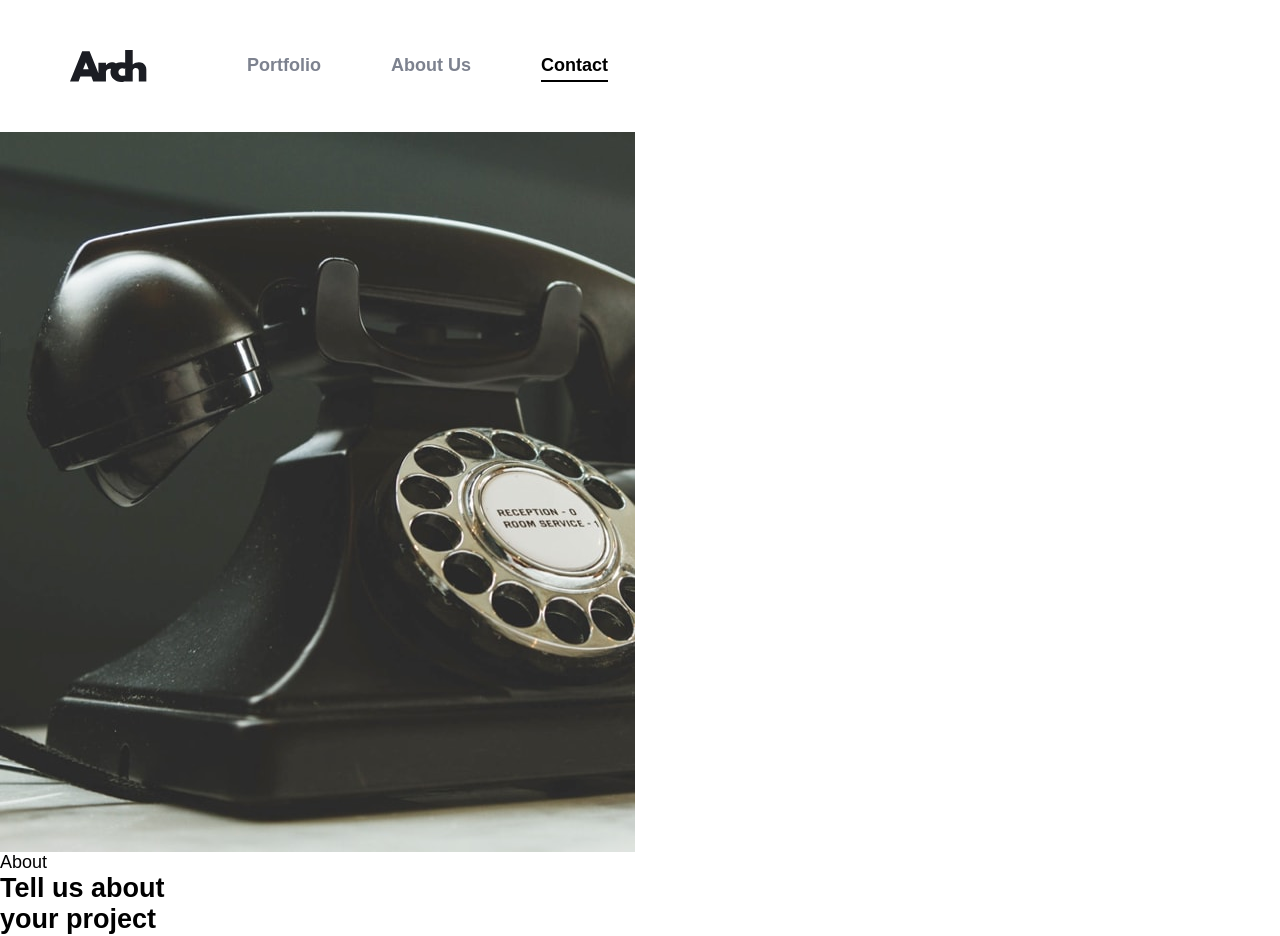
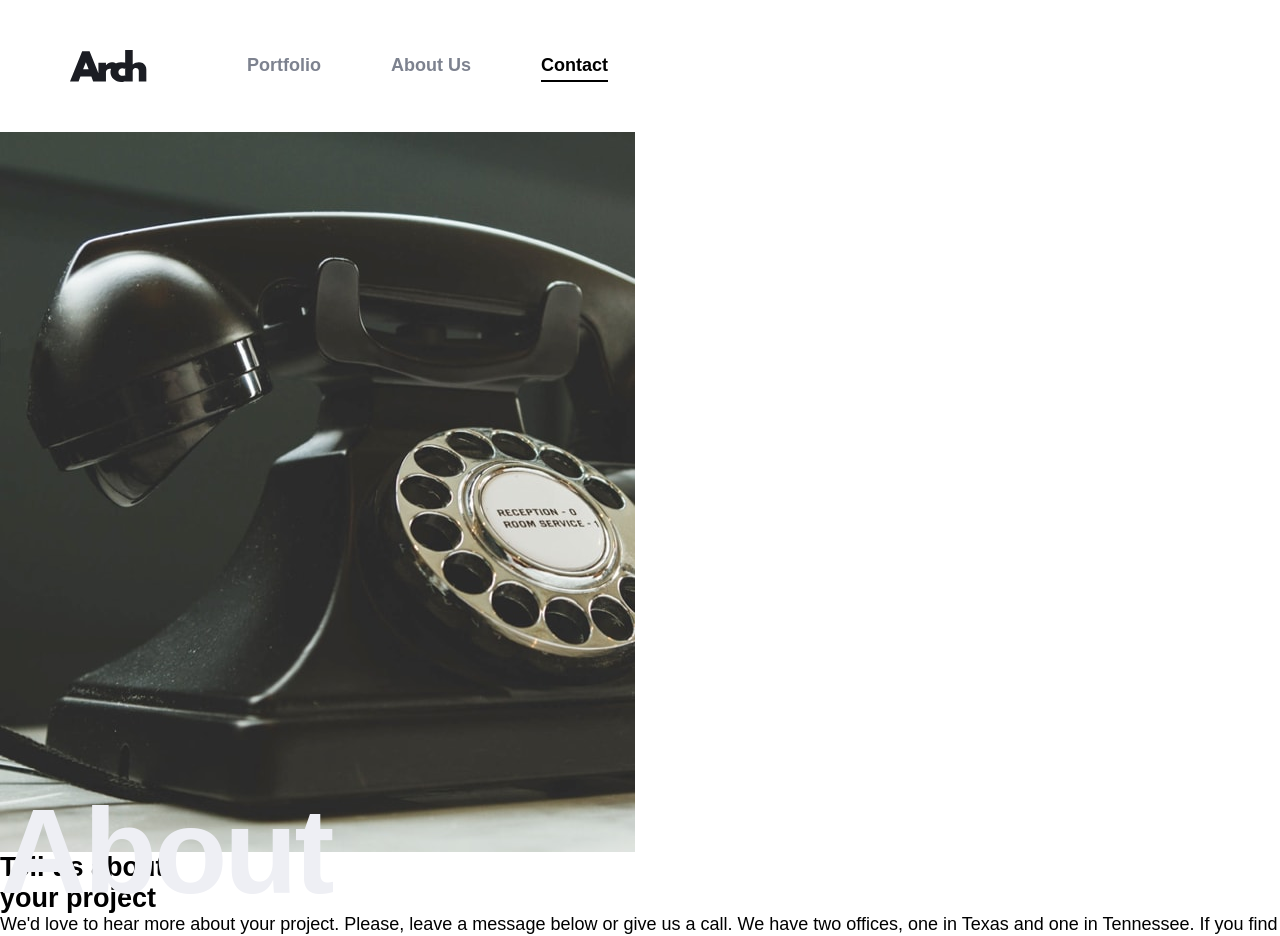
Before and after one commit to anetakasprzak/fm-arch-studio-multi-page-website, a Next.js app: page /contact in a window 1280 px wide. Shown: the top 936 px of the page. Built offline with nearby package versions, Linux system fonts and the light colour scheme.

Commit message:
display hero span only on bigger screens

```diff
--- a/app/(root)/contact/page.styled.js
+++ b/app/(root)/contact/page.styled.js
@@ -4,9 +4,24 @@ export const ContactHeroWrapper = styled.div``;
 
 export const ContactHeroImageWrapper = styled.picture``;
 
-export const HeroTextBox = styled.div``;
+export const HeroTextBox = styled.div`
+  position: relative;
+`;
 
-export const ContactSpan = styled.span``;
+export const ContactSpan = styled.span`
+  display: none;
+
+  @media screen and (min-width: 35em) {
+    display: block;
+    color: #eeeff4;
+    font-size: 12rem;
+    font-weight: 700;
+    letter-spacing: -3px;
+
+    position: absolute;
+    top: -7rem;
+  }
+`;
 
 export const HeroHeading = styled.h2``;
 
```
